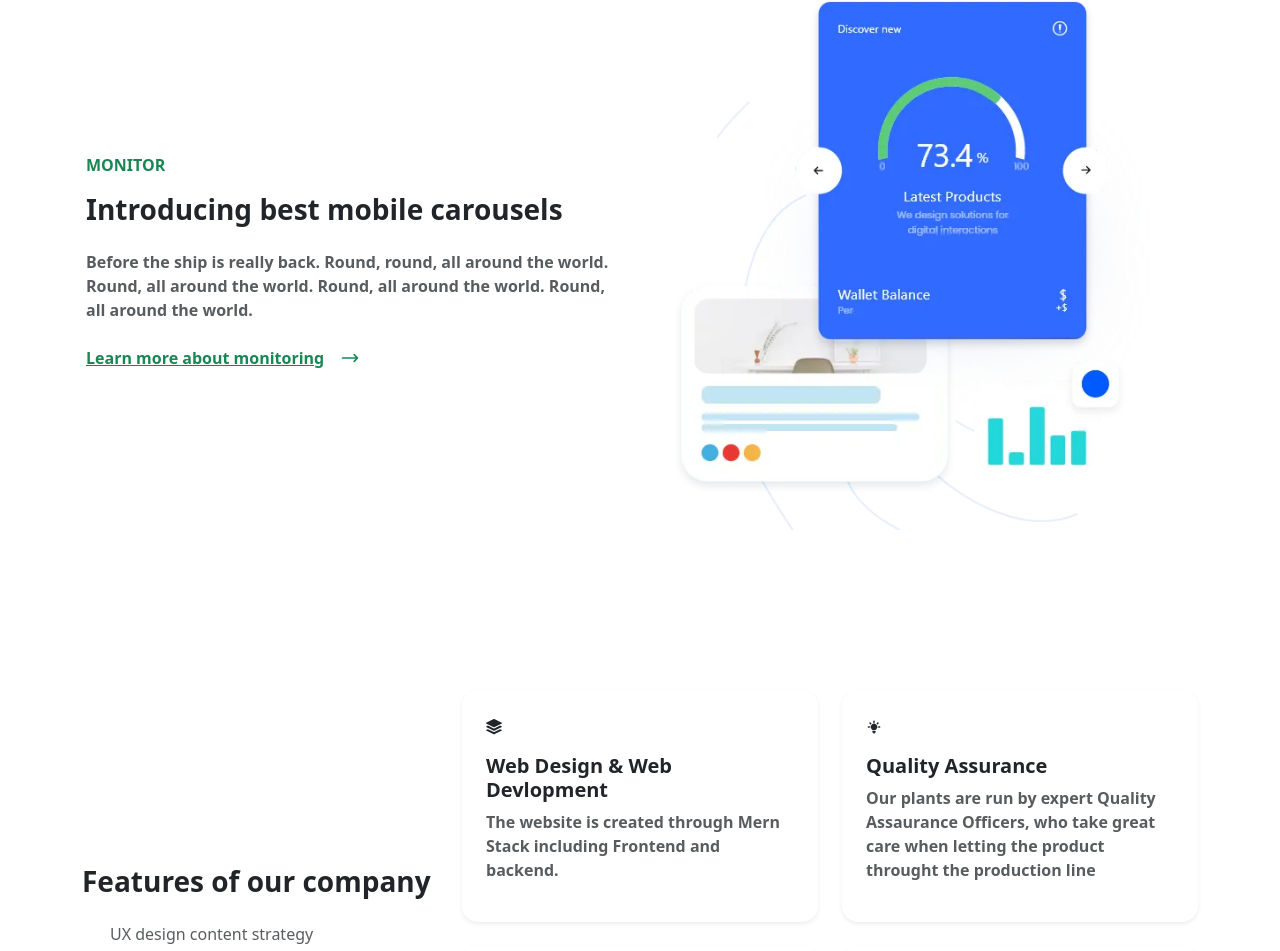
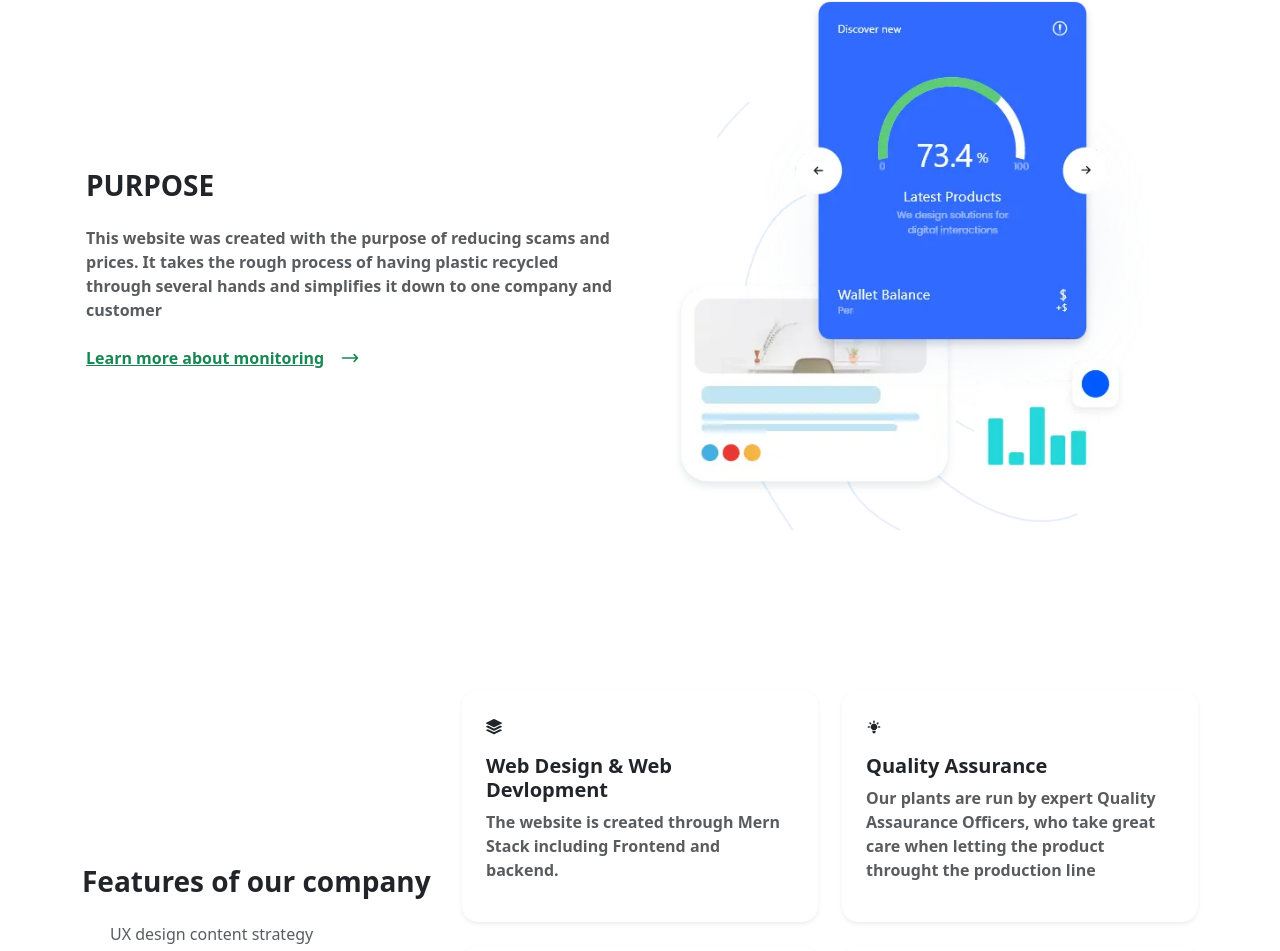
Before and after one commit to Tanim-Talukdar/crimatch, a React (Vite) app in the folder frontend/: page / in a window 1280 px wide. Shown: the part 2361-3312 px from the top of the page. Built offline with nearby package versions, Linux system fonts and the light colour scheme; no server answers.

Commit message:
Update MonitorSection.jsx

```diff
--- a/frontend/src/components/HomeTrial/MonitorSection.jsx
+++ b/frontend/src/components/HomeTrial/MonitorSection.jsx
@@ -19,23 +19,24 @@ const MonitorSection = () => {
           variants={fadeIn('right', 0.3)}
           className="col-12 col-md-6"
         >
-          <motion.span
+{/*           <motion.span
             variants={fadeIn('up', 0.4)}
             className="text-success fw-semibold"
           >
-            MONITOR
-          </motion.span>
+            PURPOSE
+          </motion.span> */}
           <motion.h2
             variants={textVariant(0.5)}
             className="h3 h-md-2 fw-bold text-dark mt-3 mb-4"
           >
-            Introducing best mobile carousels
+           PURPOSE
           </motion.h2>
           <motion.p
             variants={fadeIn('up', 0.6)}
             className="text-muted mb-4"
           >
-            Before the ship is really back. Round, round, all around the world. Round, all around the world. Round, all around the world. Round, all around the world.
+            This website was created with the purpose of reducing scams and prices. It takes the rough process of having plastic recycled through several hands and simplifies it down to one company and customer
+
           </motion.p>
           <motion.a
             variants={fadeIn('up', 0.7)}
```
